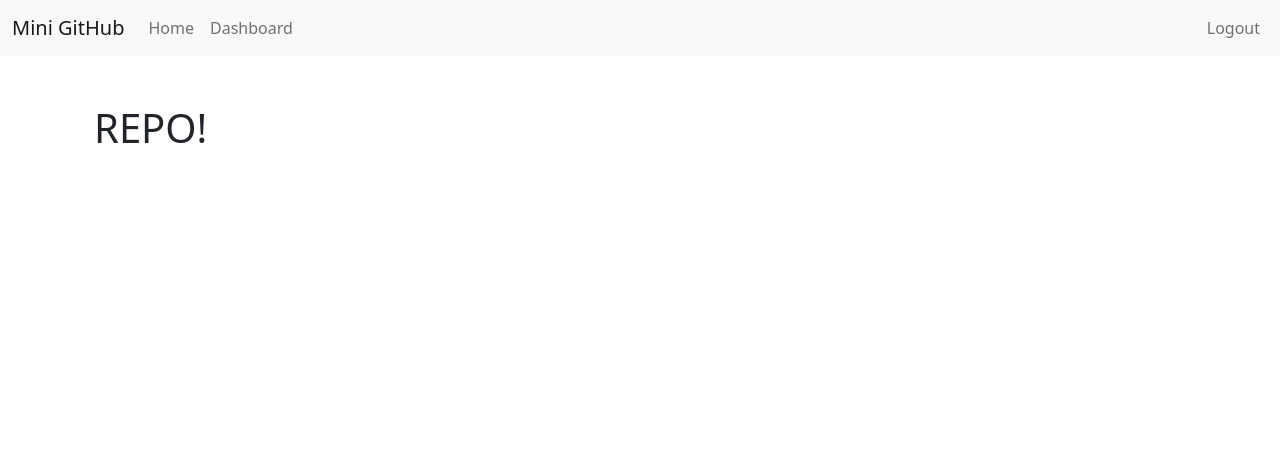
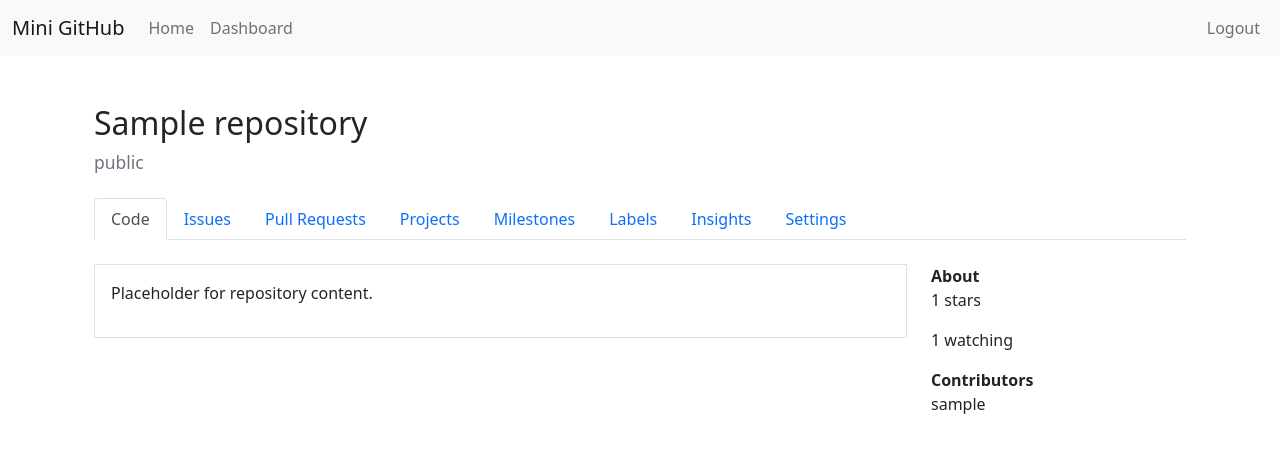
Before and after one commit to VukV/mini-github, a Django app: page /repository/repository/1/ in a window 1280 px wide. Shown: the top 453 px of the page. Run offline with Django 5.2, Linux system fonts and the light colour scheme; a user stored in the database is signed in; tables that the repository leaves empty hold one stand-in row (values such as "Sample post").

Commit message:
added repository main screen

```diff
--- a/apps/repository/views.py
+++ b/apps/repository/views.py
@@ -13,7 +13,7 @@ def repository_detail(request, repository_id):
 
     if not repository.check_access(request.user):
         error_message = 'You do not have access to this repository.'
-        return render(request, 'repository/repository.html', {'error_message': error_message})
+        return render(request, 'error.html', {'error_message': error_message})
 
     return render(request, 'repository/repository.html', {'repository': repository})
 
--- a/templates/repository/repository.html
+++ b/templates/repository/repository.html
@@ -6,13 +6,75 @@
 
 {% block content %}
 <div class="container mt-5">
+    <!-- Repository Header -->
+    <div class="row mb-3">
+        <div class="col">
+            <h2>{{ repository.name }}</h2>
+            <h5><small class="text-muted">{{ repository.public|yesno:"public,private" }}</small></h5>
+        </div>
+    </div>
 
-    <h1>REPO!</h1>
+    <!-- Tabs for Navigation -->
+    <div class="row mb-4">
+        <div class="col">
+            <ul class="nav nav-tabs">
+                <li class="nav-item">
+                    <a class="nav-link active" aria-current="page" href="#">Code</a>
+                </li>
+                <li class="nav-item">
+                    <a class="nav-link" href="#">Issues</a>
+                </li>
+                <li class="nav-item">
+                    <a class="nav-link" href="#">Pull Requests</a>
+                </li>
+                <li class="nav-item">
+                    <a class="nav-link" href="#">Projects</a>
+                </li>
+                <li class="nav-item">
+                    <a class="nav-link" href="#">Milestones</a>
+                </li>
+                <li class="nav-item">
+                    <a class="nav-link" href="#">Labels</a>
+                </li>
+                <li class="nav-item">
+                    <a class="nav-link" href="#">Insights</a>
+                </li>
+                <li class="nav-item">
+                    <a class="nav-link" href="#">Settings</a>
+                </li>
+            </ul>
+        </div>
+    </div>
 
-    <br>
+    <!-- Repository Content and Sidebar -->
     <div class="row">
-        <div class="col-md-6 offset-md-3">
-            {% include 'messages.html' %}
+        <div class="col-md-9">
+            <!-- Placeholder -->
+            <div class="border p-3">
+                <p>Placeholder for repository content.</p>
+            </div>
+        </div>
+
+        <!-- Sidebar Area -->
+        <div class="col-md-3">
+            <div class="mb-3">
+                <strong>About</strong>
+                <p>{{ repository.stars.count }} stars</p>
+                <p>{{ repository.watchers.count }} watching</p>
+            </div>
+            <div>
+                <strong>Contributors</strong>
+                {% if repository.collaborators.count == 0 %}
+                    <p>No added contributors</p>
+                {% else %}
+                    {% for contributor in repository.collaborators.all|slice:":5" %}
+                        <p>{{ contributor.username }}</p>
+                    {% endfor %}
+                    {% if repository.collaborators.count > 5 %}
+                        <p>And more...</p>
+                    {% endif %}
+                {% endif %}
+            </div>
         </div>
     </div>
 </div>
```
Also changed, not shown: templates/error.html (added, +16 -0 lines).
